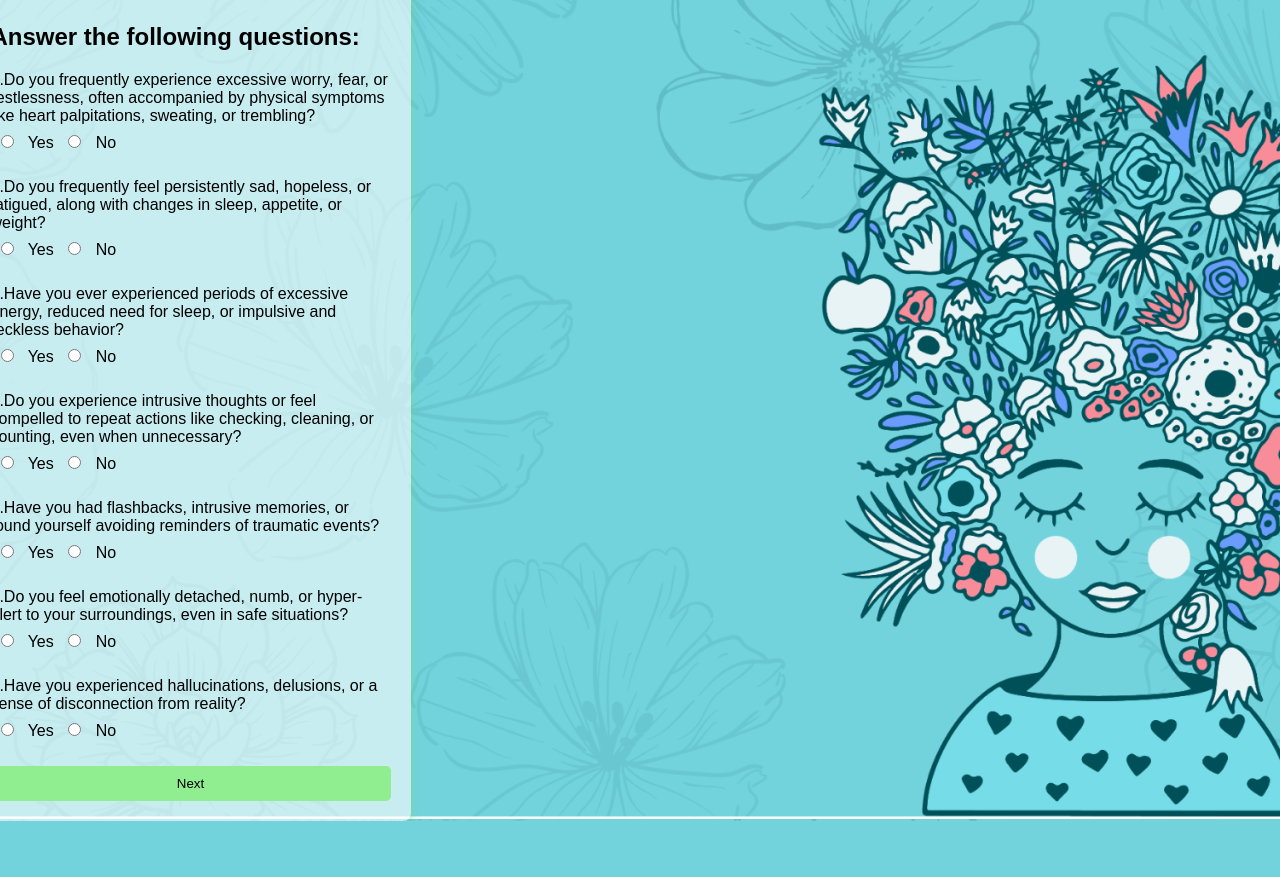
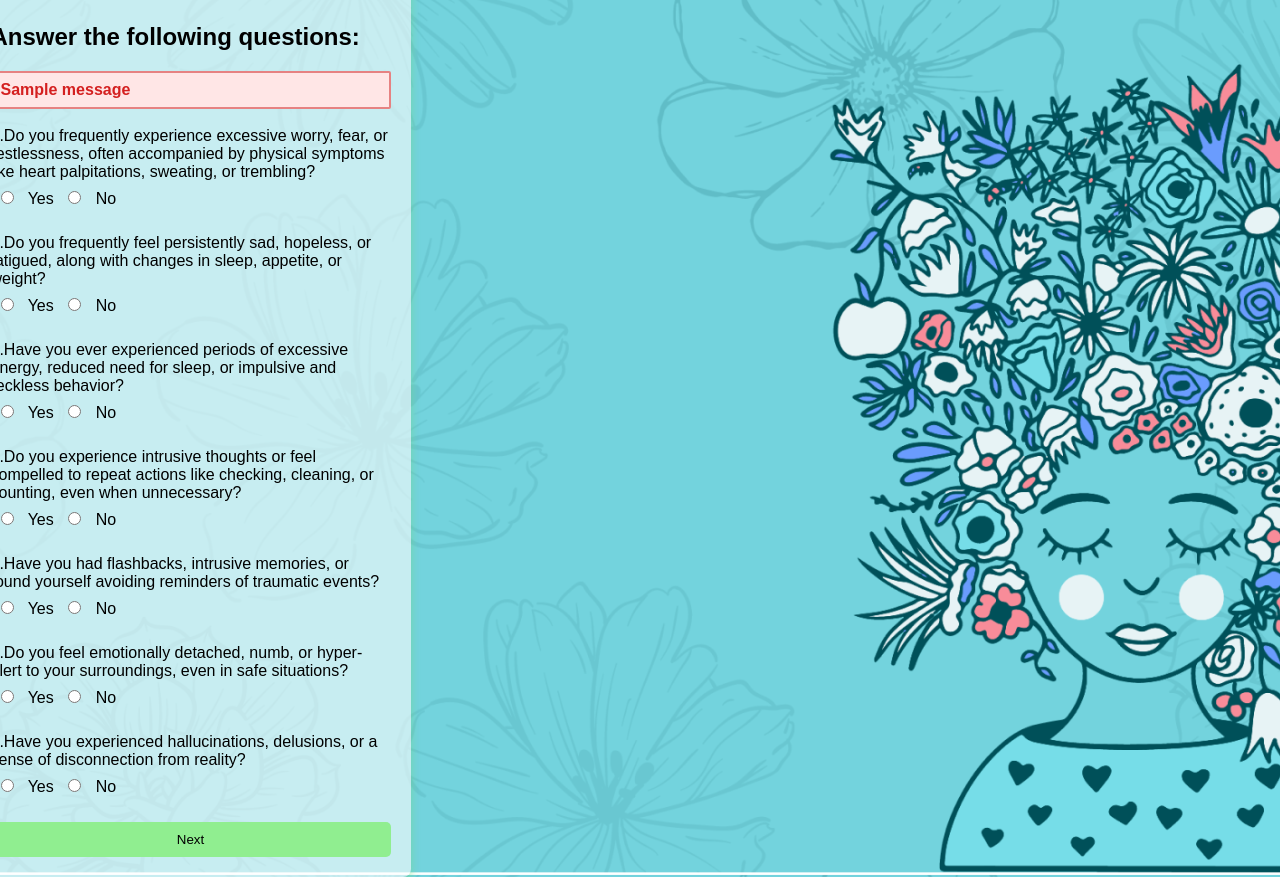
Before and after one commit to Shreyaa5/Mental-Therapy-through-Song-Mood-Classification, a Flask app: template templates/Questionnaire1.html in a window 1280 px wide. Shown: the part 95-972 px from the top of the page. Before the commit the page ends 916 px from the top, so only its background shows below. Run offline with Flask 3, Linux system fonts and the light colour scheme; the template is opened without the code that fills it, so the values that code supplies are empty; one stand-in notice (Sample message) is shown.

Commit message:
flash of questionare

```diff
--- a/static/css/styles.css
+++ b/static/css/styles.css
@@ -111,3 +111,16 @@ button {
     cursor: pointer;
     width: 100%;
 }
+
+.flash-messages {
+    margin-bottom: 18px;
+}
+
+.flash-message {
+    color: rgb(212, 32, 32);
+    font-weight: bold;
+    padding: 8px;
+    background-color: #ffe6e6;
+    border: 2px solid rgb(230, 130, 130);
+    border-radius: 2px;
+}
--- a/templates/Questionnaire1.html
+++ b/templates/Questionnaire1.html
@@ -86,6 +86,19 @@
     <div class="container">
         <h1>Welcome, {{user}}</h1>
         <h2>Answer the following questions:</h2>
+
+
+        {% with messages = get_flashed_messages(category_filter=["message"]) %}
+        {% if messages %}
+            <div class="flash-messages">
+                {% for message in messages %}
+                    <p class="flash-message">{{ message }}</p>
+                {% endfor %}
+            </div>
+        {% endif %}
+        {% endwith %}
+
+
         <form method="POST" action="{{ url_for('questionnaire2') }}">
             <div class="question">
                 <label>1.Do you frequently experience excessive worry, fear, or restlessness, often accompanied by physical symptoms like heart palpitations, sweating, or trembling?</label><br>
```
Also changed, not shown: templates/Questionnaire2.html (+12 -0 lines).
